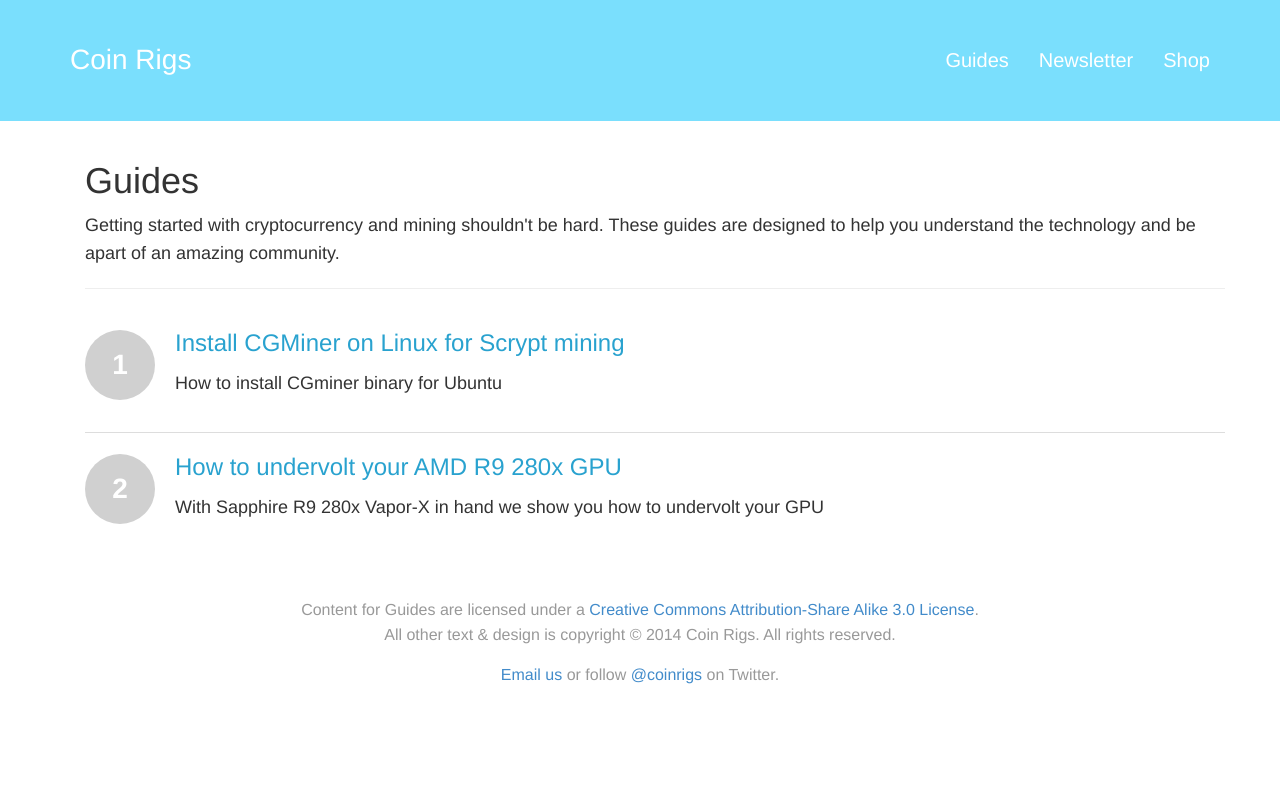
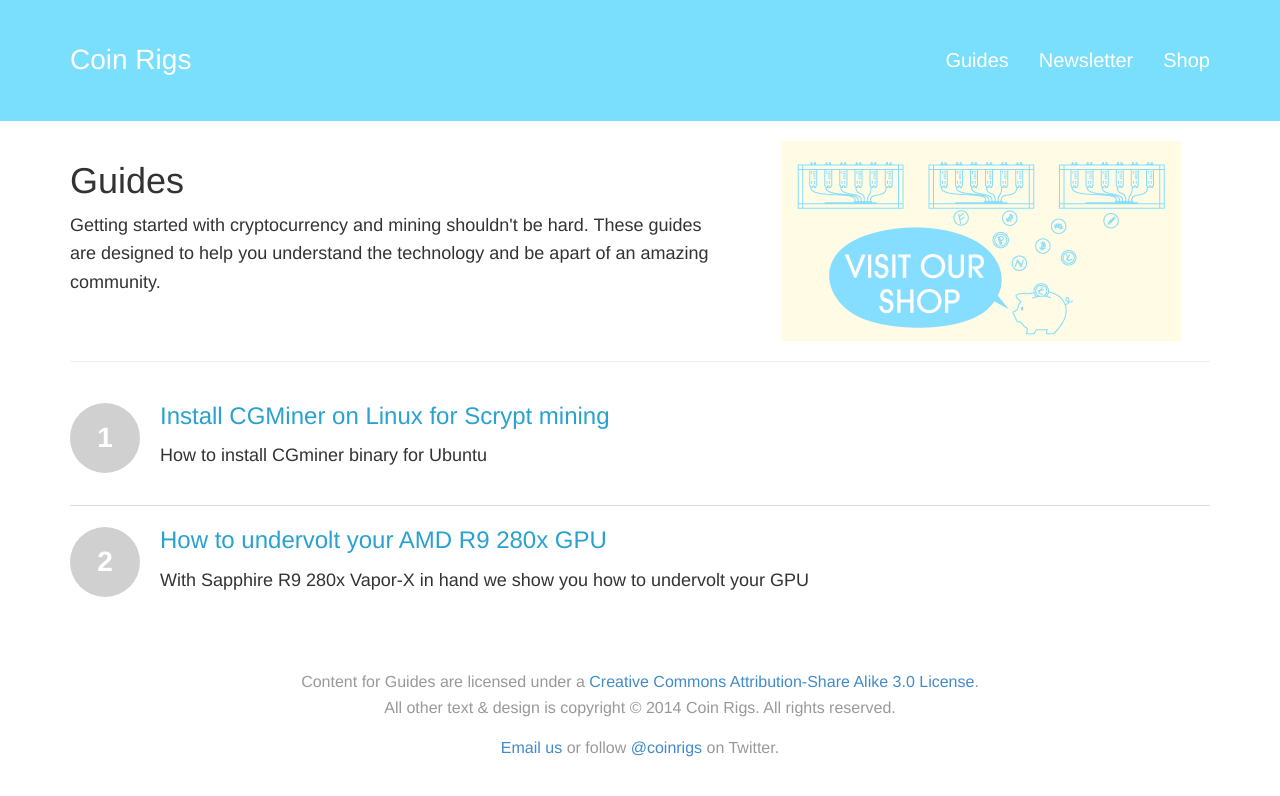
Before and after one commit to coinrigs/coinrigs.github.io, a Jekyll site: the page built from index.html, in a window 1280 px wide. Shown: the top 796 px of the page. Built offline with Jekyll 4.4.1, drawn with Linux system fonts in a browser that asks for light colours; nearby versions of some CDN libraries; Markdown is read by kramdown in place of the engine named in the settings.

Commit message:
Update template

```diff
--- a/_layouts/default.html
+++ b/_layouts/default.html
@@ -41,13 +41,12 @@
       </div>
     </header>
 
-    <div class="container">
-      <div class="row">
-        <div class="col-sm-12">
-          {{ content }}
-        </div>
-      </div>
-    </div>
+    {{ content }}
+
+    <footer class="container">
+      <p class="text-muted">Content for Guides are licensed under a <a href="http://creativecommons.org/licenses/by-sa/3.0/">Creative Commons Attribution-Share Alike 3.0 License</a>.<br> All other text &amp; design is copyright &copy; 2014 Coin Rigs. All rights reserved.</p>
+      <p class="text-muted"><a href="mailto:hello@coinrigs.org">Email us</a> or follow <a href="http://twitter.com/coinrigs">@coinrigs</a> on Twitter.</p>
+    </footer>
 
     <!-- jQuery (necessary for Bootstrap's JavaScript plugins) -->
     <script src="https://ajax.googleapis.com/ajax/libs/jquery/1.11.0/jquery.min.js"></script>
@@ -57,11 +56,5 @@
     <!-- Prism (neccessary for Prism.js code highlighter-->
     <script src="/js/prism.js"></script>
 
-    <footer>
-      <div class="container">
-        <p class="text-muted">Content for Guides are licensed under a <a href="http://creativecommons.org/licenses/by-sa/3.0/">Creative Commons Attribution-Share Alike 3.0 License</a>.<br> All other text &amp; design is copyright &copy; 2014 Coin Rigs. All rights reserved.</p>
-        <p class="text-muted"><a href="mailto:hello@coinrigs.org">Email us</a> or follow <a href="http://twitter.com/coinrigs">@coinrigs</a> on Twitter.</p>
-      </div>
-    </footer>
   </body>
 </html>
--- a/_layouts/post.html
+++ b/_layouts/post.html
@@ -1,10 +1,10 @@
 ---
 layout: default
 ---
-<article class="post">
+<article class="container post">
   <header>
       <h2>{{ page.title }}</h2>
   </header>
 
 {{ content }}
-</div>
+</article>
--- a/css/style.css
+++ b/css/style.css
@@ -218,6 +218,13 @@
   margin-bottom: 25px;
 }
 
+
+.shopad {
+  display: block;
+  text-align: center;
+  overflow: hidden;
+}
+
 footer {
   color: #666;
   overflow: hidden;
--- a/index.html
+++ b/index.html
@@ -3,13 +3,24 @@
 title: Coin Rigs
 ---
 
-<div class="container">
+  <section class="container guides-header">
+    <div class="row">
+      <div class="col-sm-7">
+        <h1>Guides</h1>
+        <p>Getting started with cryptocurrency and mining shouldn't be hard. These guides are designed to help you understand the technology and be apart of an amazing community.</p>
+      </div>
+      <div class="col-sm-5">
+        <div class="shopad-container">
+          <div class="shopad">
+            <a href="http://shop.coinrigs.org", title="Mining contracts for sale"><img src="/images/coin-rig-shop-banner.gif" alt="Mining contract shop"></a>
+          </div>
+        </div>
+      </div>
+    </div>
+  </section>
+  <section class="container guides-list">
   <div class="row">
     <div class="col-sm-12">
-      <header>
-          <h1>Guides</h1>
-          <p>Getting started with cryptocurrency and mining shouldn't be hard. These guides are designed to help you understand the technology and be apart of an amazing community.</p>
-      </header>
       <hr>
       <ul class="guides">
         {% for post in site.posts reversed %}
@@ -23,4 +34,4 @@
       </ul>
     </div>
   </div>
-</div>
+</section>
```
